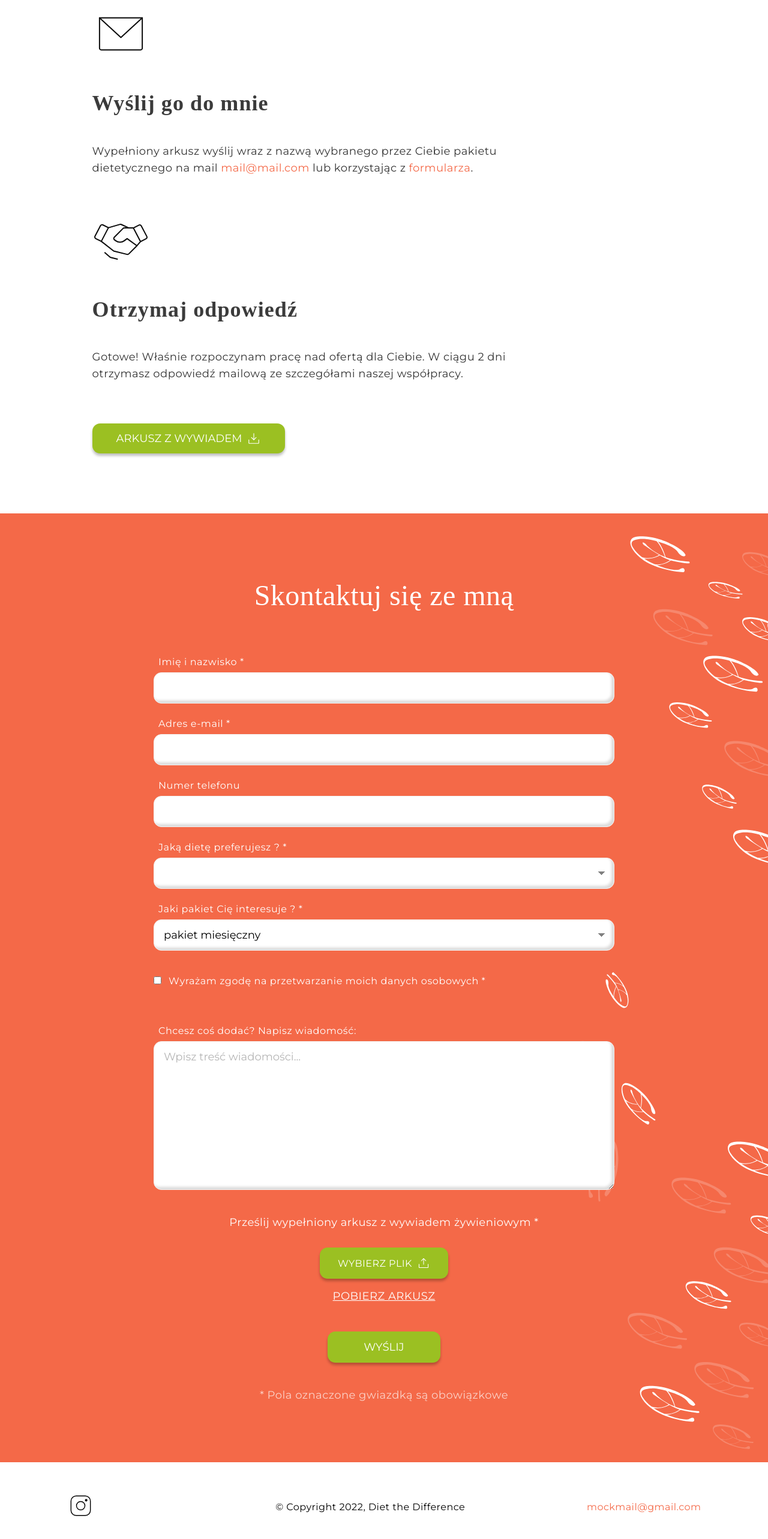
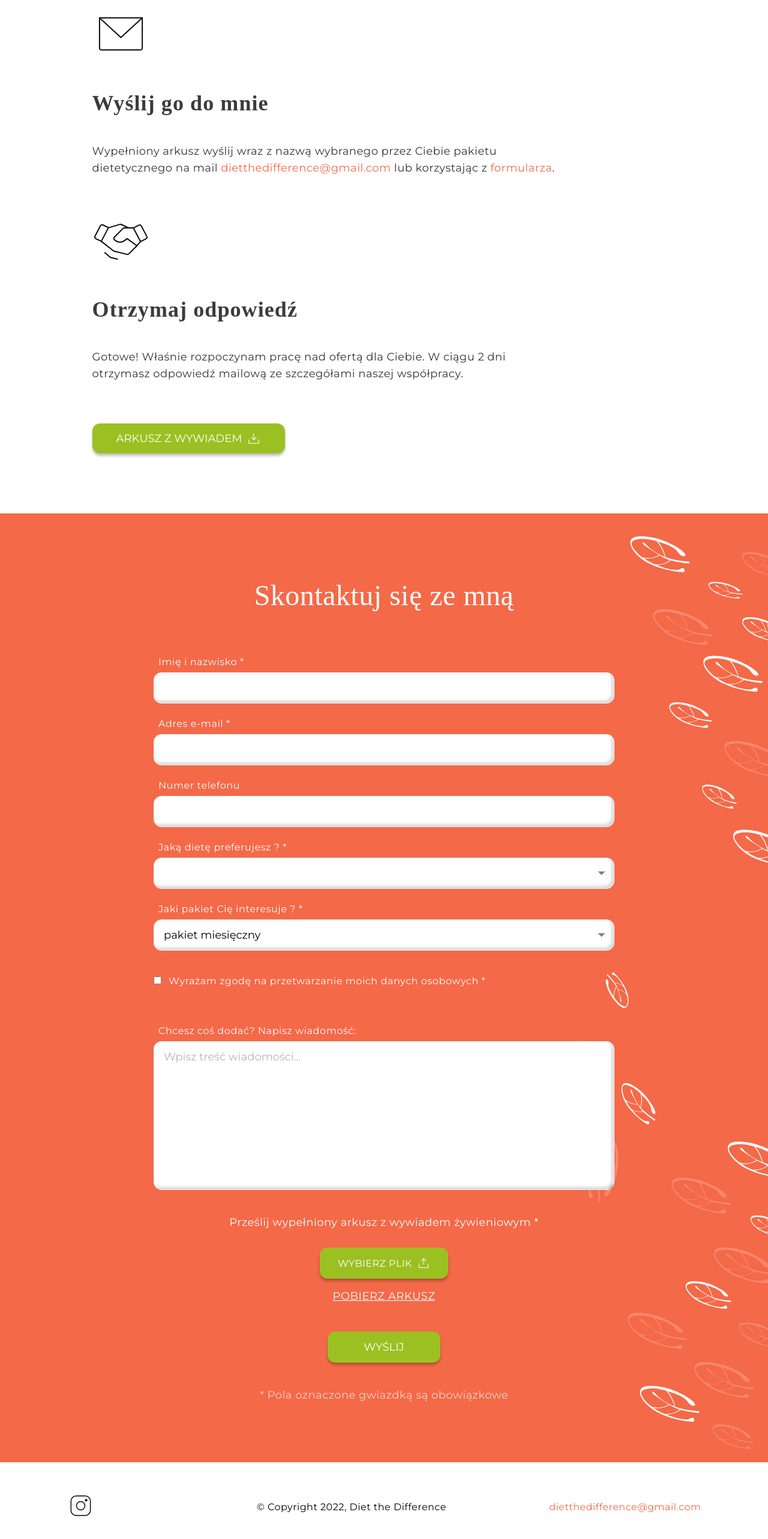
Before and after one commit to Monsy99/diet-the-difference-cra, a React (Create React App) app: page / in a window 1280 px wide. Shown: the part 5771-8337 px from the top of the page at 60% size. Built offline with nearby package versions, Linux system fonts and the light colour scheme; a web font is replaced by a local one.

Commit message:
updated email adress

```diff
--- a/src/Components/Footer/index.tsx
+++ b/src/Components/Footer/index.tsx
@@ -20,8 +20,8 @@ export const Footer = () => {
         &copy; Copyright 2022, Diet the Difference
       </span>
       <div className="footer__contactInfo">
-        <a className="footer__link" href="mailto:mockmail@gmail.com">
-          mockmail@gmail.com
+        <a className="footer__link" href="mailto:dietthedifference@gmail.com">
+          dietthedifference@gmail.com
         </a>
       </div>
     </footer>
--- a/src/Components/Form/index.tsx
+++ b/src/Components/Form/index.tsx
@@ -28,7 +28,7 @@ export const Form: React.FC<IForm> = ({ initialValue }) => {
   return (
     <form
       ref={formRef}
-      action="https://formsubmit.co/b89b32c1551cb794fd2e24cbef686f6d"
+      action="https://formsubmit.co/7d187e1a4285b9bca4a39f277f6bc847"
       method="POST"
       className="form"
       encType="multipart/form-data"
--- a/src/Components/Info/index.tsx
+++ b/src/Components/Info/index.tsx
@@ -32,8 +32,10 @@ export const Info = () => {
           <p className="info__tileParagraph">
             Wypełniony arkusz wyślij wraz z nazwą wybranego przez Ciebie pakietu
             dietetycznego na mail&nbsp;
-            <a href="mailto:123@gmail.com">mail@mail.com</a> lub korzystając
-            z&nbsp;
+            <a href="mailto:dietthedifference@gmail.com">
+              dietthedifference@gmail.com
+            </a>{" "}
+            lub korzystając z&nbsp;
             <a href="#contact">formularza</a>.
           </p>
         </div>
```
